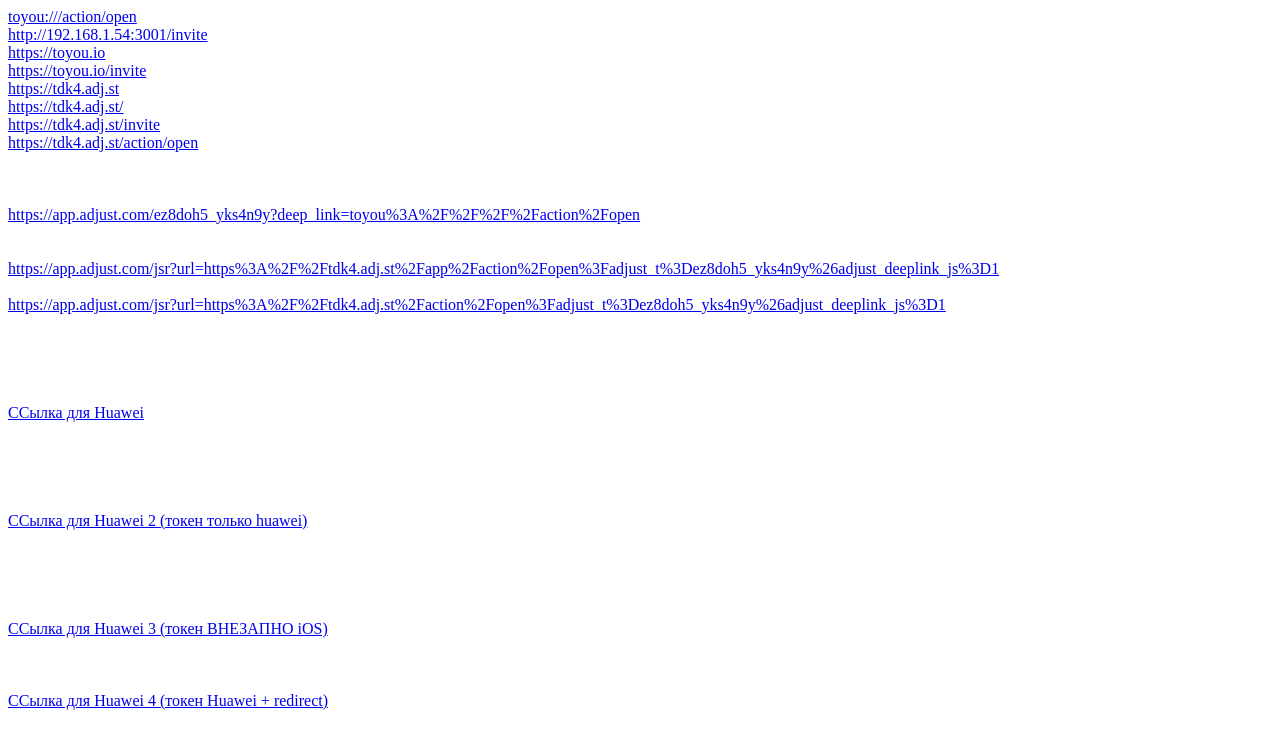
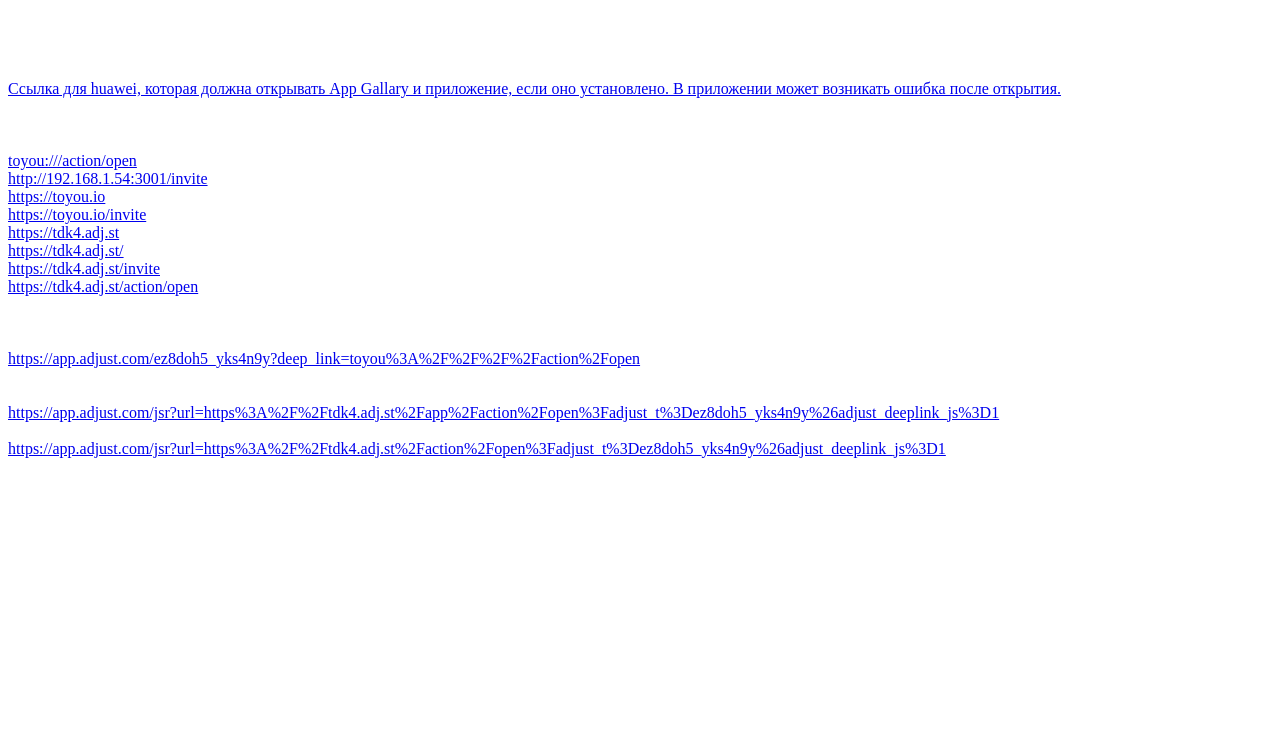
Before and after one commit to romanpekarskiy/deeplinkstest, a plain HTML site: page index.html in a window 1280 px wide. Drawn offline with Linux system fonts and the light colour scheme.

Commit message:
Update index.html

```diff
--- a/index.html
+++ b/index.html
@@ -3,6 +3,17 @@
 <head>
 </head>
 <body>
+  </br>
+  </br>
+  </br>
+  </br>
+<a href="https://app.adjust.com/4rg6ig3?deeplink=toyou%3A%2F%2Faction%2Fopen&redirect=https%3[…]%2F%2Fappgallery.cloud.huawei.com%2Fag%2Fn%2Fapp%2FC102848507">Ссылка для huawei, которая должна открывать App Gallary и приложение, если оно установлено. В приложении может возникать ошибка после открытия.</a>
+  </br>
+  </br>
+  </br>
+  </br>
+
+
 <a href="toyou:///action/open">toyou:///action/open</a>
   </br>
 <a href="http://192.168.1.54:3001/invite">http://192.168.1.54:3001/invite</a>
@@ -33,39 +44,5 @@
 </br>
 </br>
 <a href="https://app.adjust.com/jsr?url=https%3A%2F%2Ftdk4.adj.st%2Faction%2Fopen%3Fadjust_t%3Dez8doh5_yks4n9y%26adjust_deeplink_js%3D1">https://app.adjust.com/jsr?url=https%3A%2F%2Ftdk4.adj.st%2Faction%2Fopen%3Fadjust_t%3Dez8doh5_yks4n9y%26adjust_deeplink_js%3D1</a>
-
-
-</br>
-</br>
-</br>
-</br>
-</br>
-</br>
-<a href="https://app.adjust.com/jsr?url=https%3A%2F%2Ftdk4.adj.st%2Faction%2Fopen%3Fadjust_t%3Dez8doh5_yks4n9y_4rg6ig3%26adjust_deeplink%3Dtoyou%253A%252F%252Faction%252Fopen%26adjust_deeplink_js%3D1">ССылка для Huawei</a>
-
-</br>
-</br>
-</br>
-</br>
-</br>
-</br>
-<a href="https://app.adjust.com/jsr?url=https%3A%2F%2Ftdk4.adj.st%2Faction%2Fopen%3Fadjust_t%3D4rg6ig3%26adjust_deeplink%3Dtoyou%253A%252F%252F%252Faction%252Fopen%26adjust_deeplink_js%3D1">ССылка для Huawei 2 (токен только huawei)</a>
-
-</br>
-</br>
-</br>
-</br>
-</br>
-</br>
-<a href="https://app.adjust.com/jsr?url=https%3A%2F%2Ftdk4.adj.st%2Faction%2Fopen%3Fadjust_t%3Dez8doh5%26adjust_deeplink%3Dtoyou%253A%252F%252F%252Faction%252Fopen%26adjust_deeplink_js%3D1">ССылка для Huawei 3 (токен ВНЕЗАПНО iOS)</a>
-
-
-
-</br>
-</br>
-</br>
-</br>
-<a href="https://app.adjust.com/jsr?url=https%3A%2F%2Ftdk4.adj.st%2Faction%2Fopen%3Fadjust_t%3D4rg6ig3%26adjust_deeplink%3Dtoyou%253A%252F%252F%252Faction%252Fopen%26adjust_deeplink_js%3D1%26redirect%3Dhttps%253A%252F%252Fappgallery.cloud.huawei.com%252Fag%252Fn%252Fapp%252FC102848507">ССылка для Huawei 4 (токен Huawei + redirect)</a>
-
 </body>
 </html>
```
